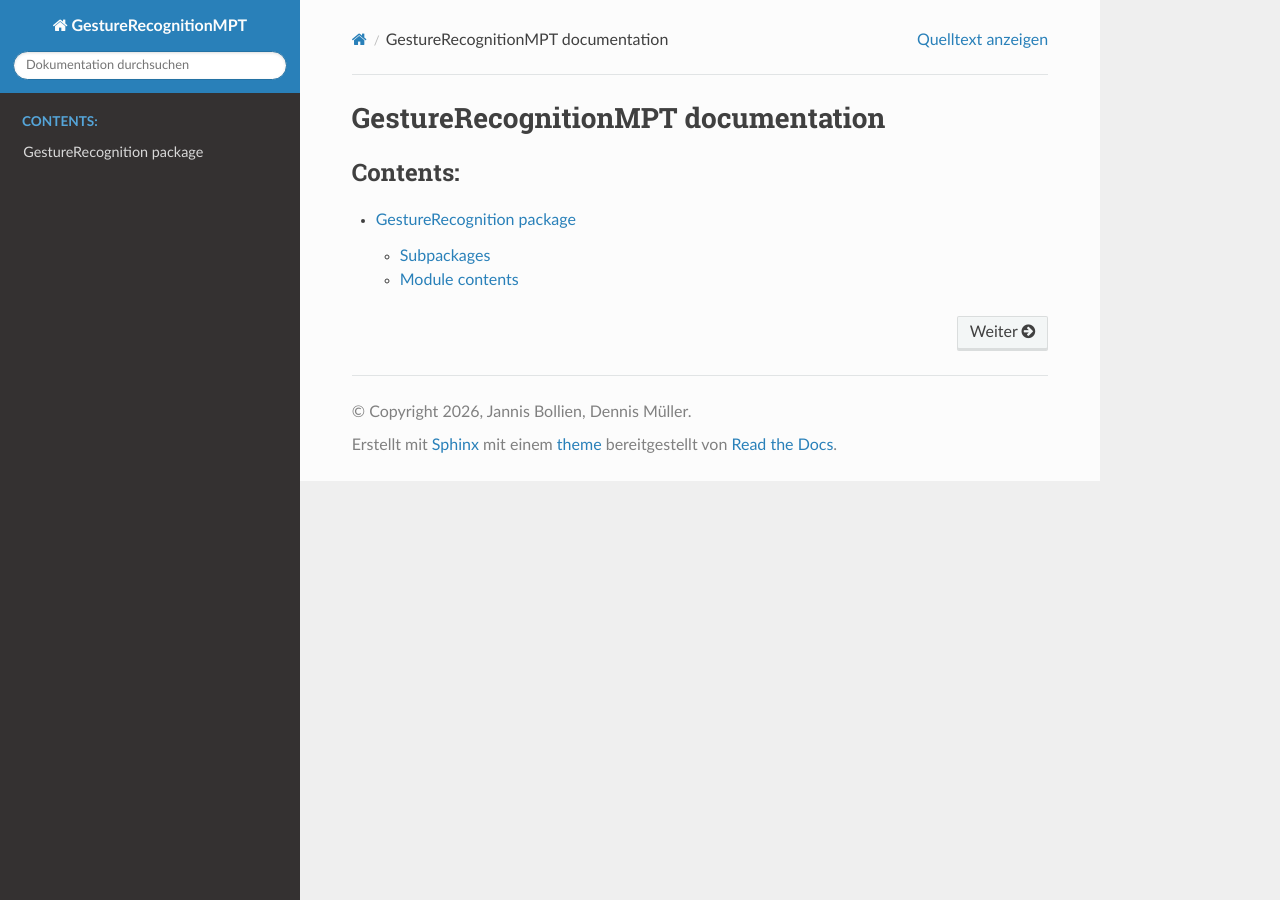
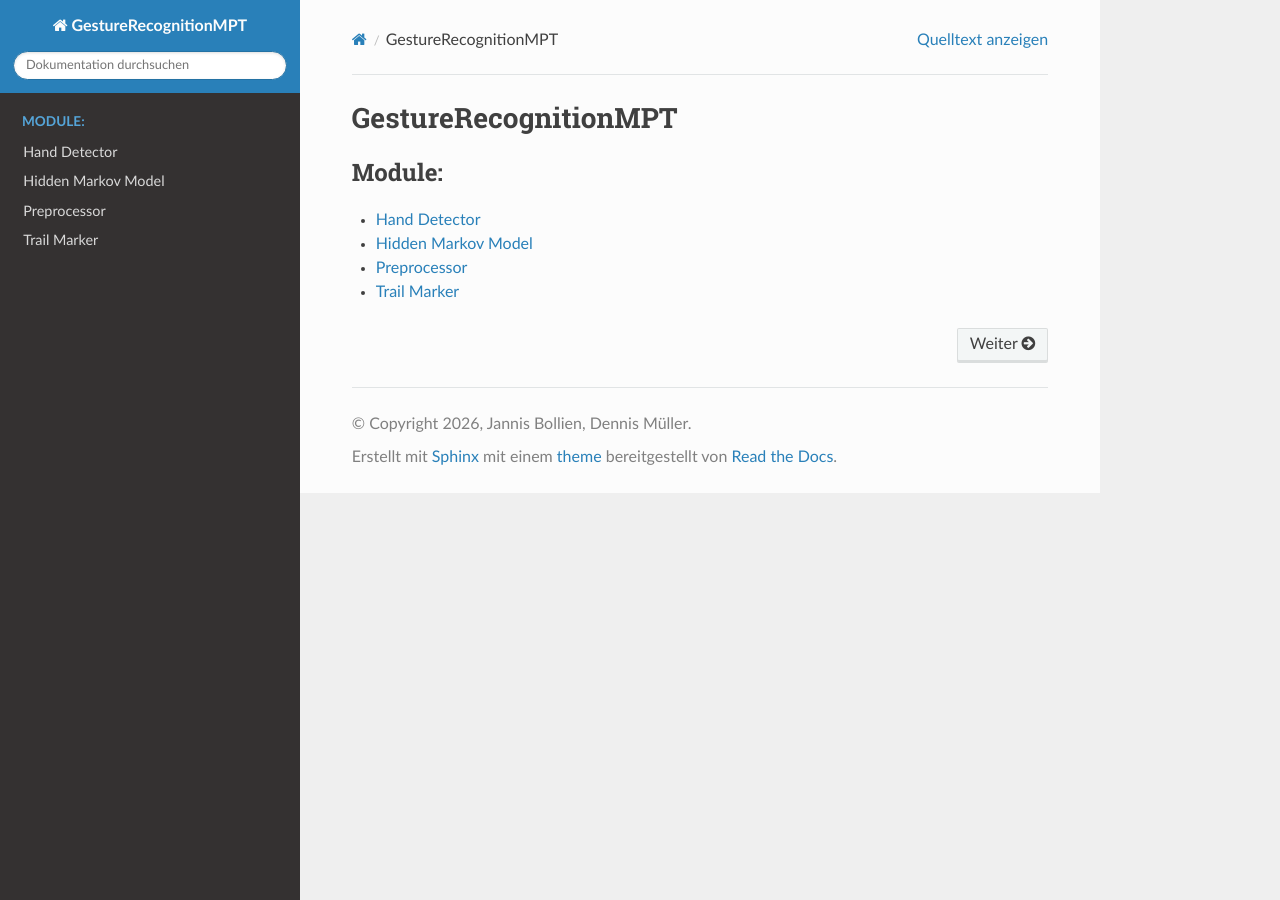
Before and after one commit to 22wayan/GestureRecognitionMPT, a Sphinx documentation site: the page built from docs/source/index.rst, in a window 1280 px wide. Built offline with Sphinx 7.4.7 and the Read the Docs theme 3.1.0, drawn with Linux system fonts in a browser that asks for light colours.

Commit message:
doc. cleanup

```diff
--- /dev/null
+++ b/docs/source/handdetector.rst
@@ -0,0 +1,6 @@
+Hand Detector
+=============
+
+.. automodule:: GestureRecognition.modules.handdetector
+   :members:
+   :show-inheritance:
--- /dev/null
+++ b/docs/source/hiddenmarkov.rst
@@ -0,0 +1,6 @@
+Hidden Markov Model
+===================
+
+.. automodule:: GestureRecognition.modules.hiddenmarkov
+   :members:
+   :show-inheritance:
--- a/docs/source/index.rst
+++ b/docs/source/index.rst
@@ -3,11 +3,14 @@
    You can adapt this file completely to your liking, but it should at least
    contain the root `toctree` directive.
 
-GestureRecognitionMPT documentation
+GestureRecognitionMPT
 ===================================
 
 .. toctree::
    :maxdepth: 2
-   :caption: Contents:
+   :caption: Module:
 
-   GestureRecognition
+   handdetector
+   hiddenmarkov
+   preprocessor
+   trailmarker
--- /dev/null
+++ b/docs/source/preprocessor.rst
@@ -0,0 +1,6 @@
+Preprocessor
+============
+
+.. automodule:: GestureRecognition.modules.preprocessor
+   :members:
+   :show-inheritance:
--- /dev/null
+++ b/docs/source/trailmarker.rst
@@ -0,0 +1,6 @@
+Trail Marker
+============
+
+.. automodule:: GestureRecognition.modules.trailmarker
+   :members:
+   :show-inheritance:
```
Also changed, not shown: docs/source/GestureRecognition.modules.rst (deleted, +0 -45 lines), docs/source/GestureRecognition.rst (deleted, +0 -18 lines), docs/source/modules.rst (deleted, +0 -7 lines), 1 other file.
